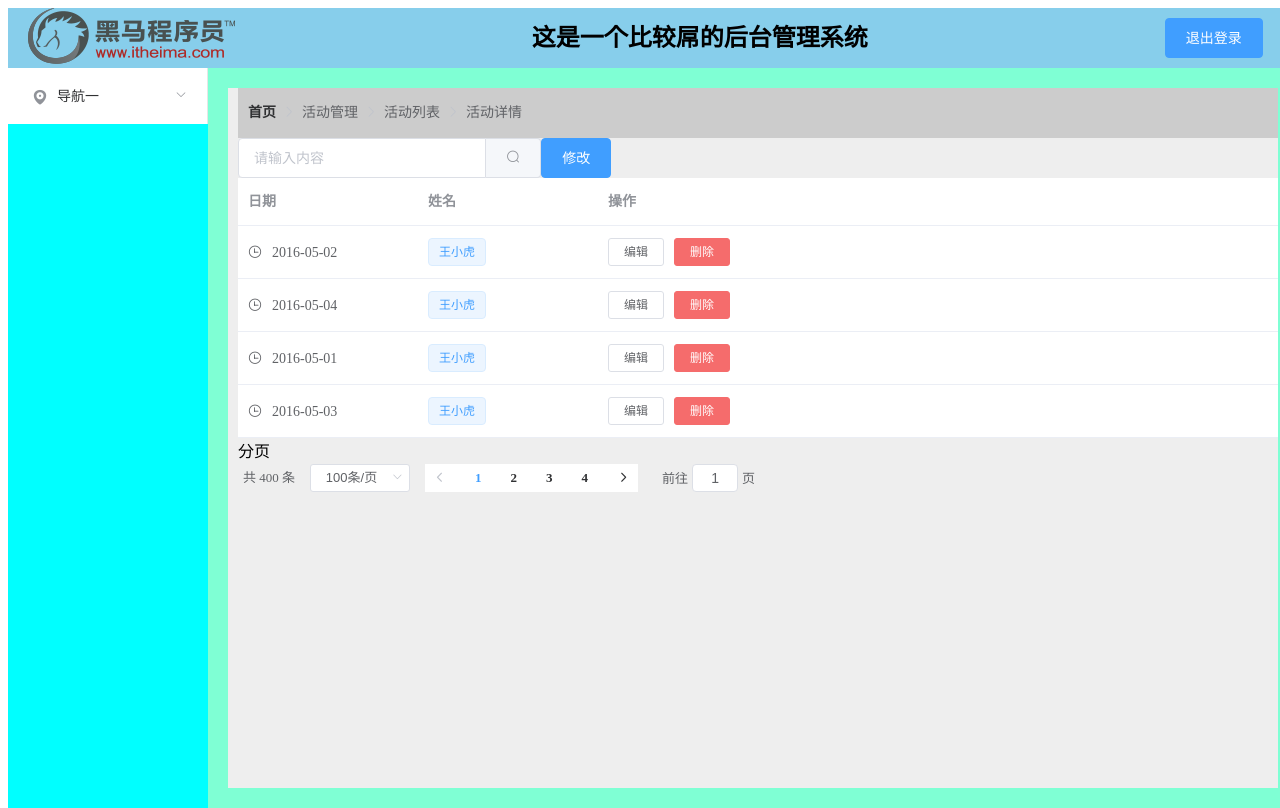
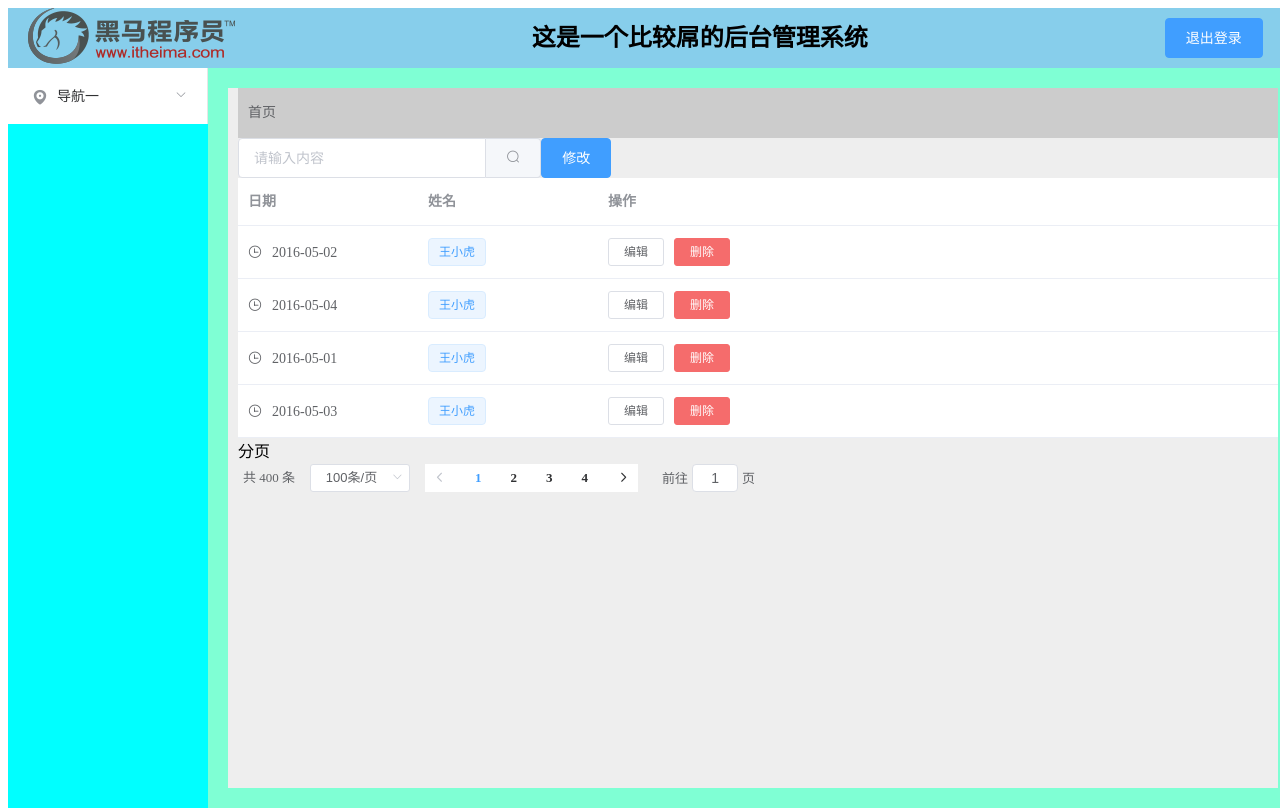
Before and after one commit to Ayuan123456/houtai, a Vue app: page /#/user in a window 1280 px wide. Built offline with nearby package versions, Linux system fonts and the light colour scheme.

Commit message:
修改面包屑导航

```diff
--- a/src/components/user.vue
+++ b/src/components/user.vue
@@ -2,9 +2,7 @@
   <div class="user" >
     <el-breadcrumb separator-class="el-icon-arrow-right" class="user-header">
       <el-breadcrumb-item :to="{ path: '/' }">首页</el-breadcrumb-item>
-      <el-breadcrumb-item>活动管理</el-breadcrumb-item>
-      <el-breadcrumb-item>活动列表</el-breadcrumb-item>
-      <el-breadcrumb-item>活动详情</el-breadcrumb-item>
+
     </el-breadcrumb>
 
     <el-row>
```
